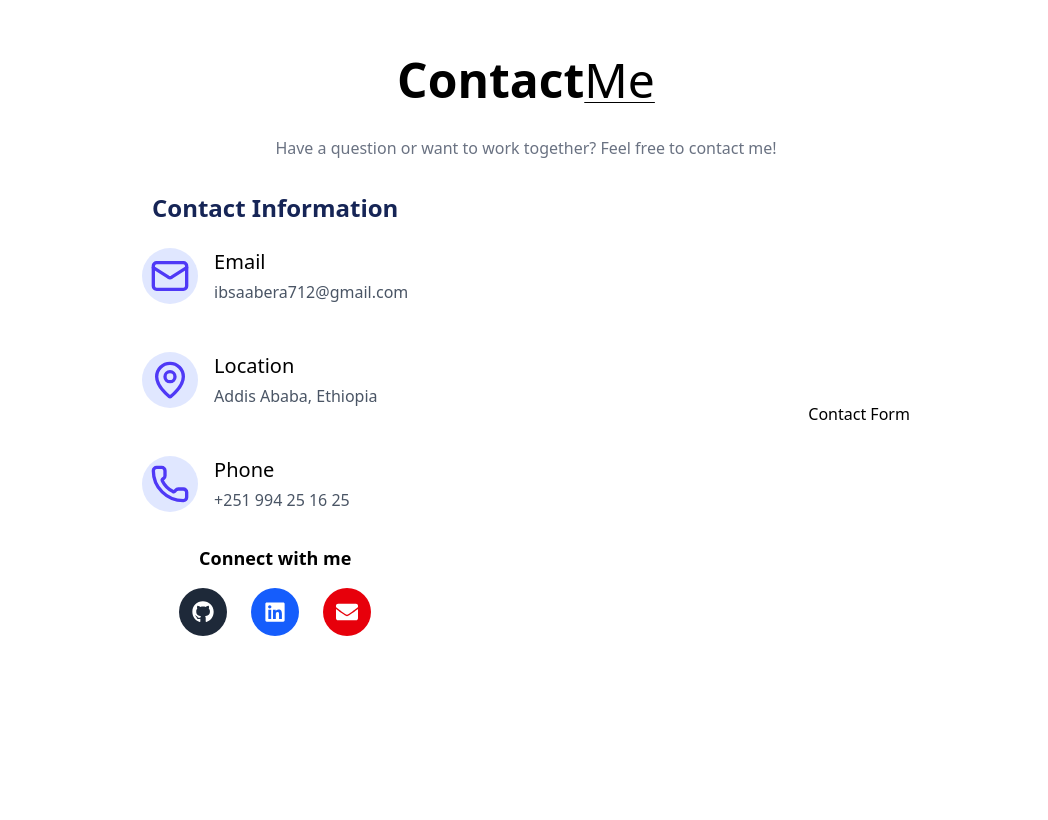
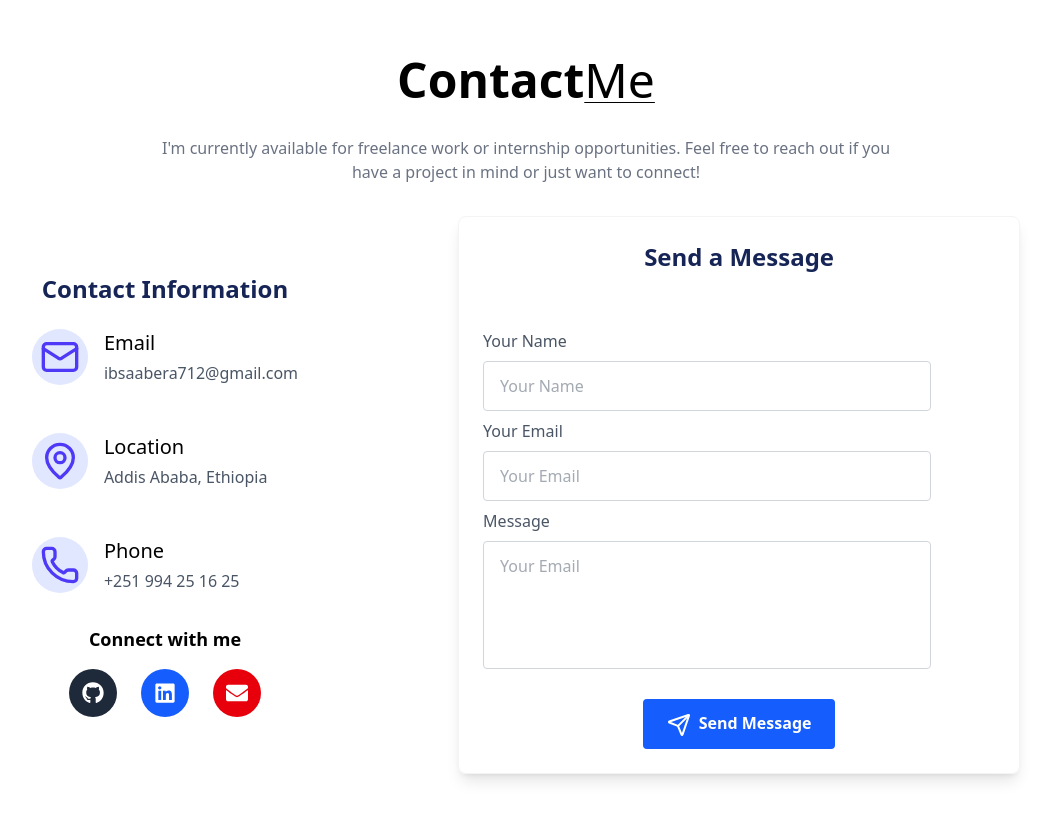
Before and after one commit to ibsa-a1/Portfolio, a React (Vite) app: page / in a window 1280 px wide. Shown: the part 3420-4240 px from the top of the page, without its empty margins (114-1162 px from the left). Before the commit the page ends 4136 px from the top, so only its background shows below. Built offline with nearby package versions, Linux system fonts and the light colour scheme.

Commit message:
Contact Form added

```diff
--- a/package.json
+++ b/package.json
@@ -16,6 +16,7 @@
     "react": "^19.1.1",
     "react-dom": "^19.1.1",
     "react-icons": "^5.5.0",
+    "react-toastify": "^11.0.5",
     "tailwindcss": "^4.1.12"
   },
   "devDependencies": {
--- a/src/components/Contact.jsx
+++ b/src/components/Contact.jsx
@@ -1,5 +1,5 @@
 import React, { useState } from "react";
-import { Mail, MapPin, Phone } from "lucide-react";
+import { Mail, MapPin, Phone, Send } from "lucide-react";
 import { FaGithub, FaLinkedin, FaEnvelope } from "react-icons/fa";
 
 const Contact = () => {
@@ -16,9 +16,11 @@ const Contact = () => {
         </span>
       </h1>
       <p className="text-gray-500 w-3/4 text-center mb-8 mx-auto">
-        Have a question or want to work together? Feel free to contact me!
+        I'm currently available for freelance work or internship opportunities.
+        Feel free to reach out if you have a project in mind or just want to
+        connect!
       </p>
-      <div className="flex flex-col-reverse md:flex-row gap-20 lg:gap-100 justify-center items-center">
+      <div className="flex flex-col-reverse md:flex-row gap-20 lg:gap-40 justify-center items-center">
         <div>
           <h2 className="text-2xl text-blue-950 font-semibold mb-6">
             Contact Information
@@ -92,7 +94,51 @@ const Contact = () => {
             </a>
           </div>
         </div>
-        <div>Contact Form</div>
+        <div className="shadow-lg p-6 rounded-lg border border-gray-100 hover:shadow-2xl transition-shadow duration-300 ">
+          <h2 className="text-2xl text-blue-950 font-semibold mb-6">
+            Send a Message
+          </h2>
+          <form className="w-xs md:w-lg mx-auto text-gray-600 pt-8 space-y-2">
+            <div className="w-full md:w-1/2 text-left">
+              Your Name
+              <input
+                type="text"
+                name="name"
+                placeholder="Your Name"
+                required
+                className="w-xs md:w-md border border-gray-300 rounded py-3 px-4 mt-2"
+              />
+            </div>
+            <div className="w-full md:w-1/2 text-left ">
+              Your Email
+              <input
+                type="email"
+                name="Email"
+                placeholder="Your Email"
+                required
+                className="w-xs md:w-md border border-gray-300 rounded py-3 px-4 mt-2"
+              />
+            </div>
+            <div className="w-full md:w-1/2 text-left ">
+              Message
+              <textarea
+                name="message"
+                placeholder="Your Email"
+                required
+                className="w-xs md:w-md border border-gray-300 rounded py-3 px-4 mt-2 resize-none h-32"
+              />
+            </div>
+            <div className="w-full  flex justify-center items-center">
+              <button
+                type="submit"
+                className="bg-blue-600 hover:bg-blue-700 text-white font-semibold py-3 px-6 rounded mt-4 cursor-pointer transition-colors duration-300"
+              >
+                <Send className="inline mr-2" />
+                Send Message
+              </button>
+            </div>
+          </form>
+        </div>
       </div>
     </div>
   );
--- a/src/components/Header.jsx
+++ b/src/components/Header.jsx
@@ -7,7 +7,6 @@ import {
   SiJavascript,
   SiReact,
   SiTailwindcss,
-  SiVite,
   SiGit,
 } from "react-icons/si";
 import { Code } from "lucide-react";
```
Also changed, not shown: 1 other file (tests, documents, lock files or other folders).
